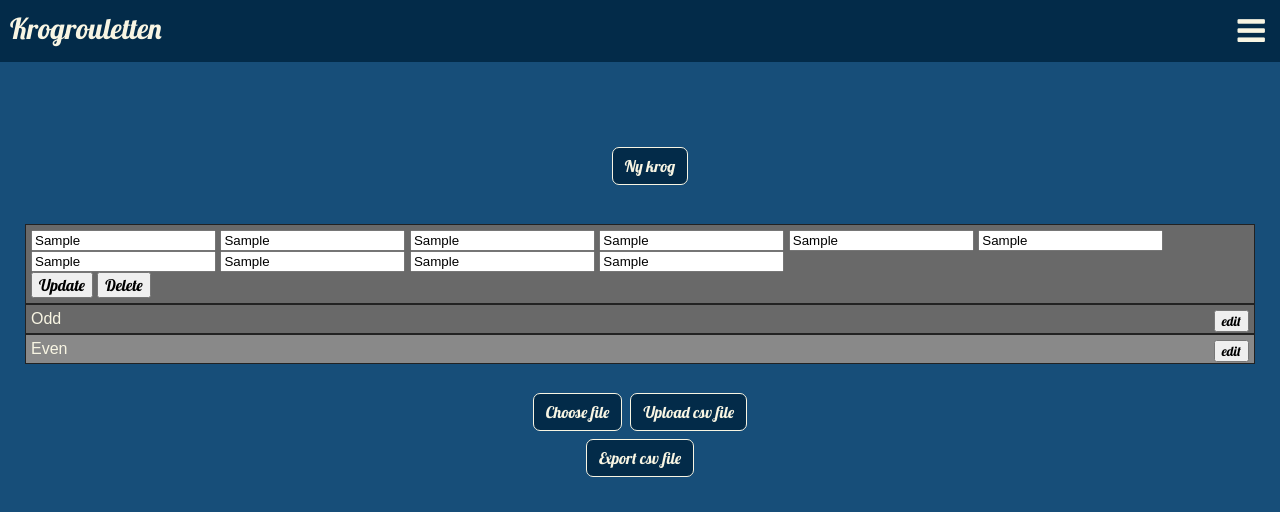
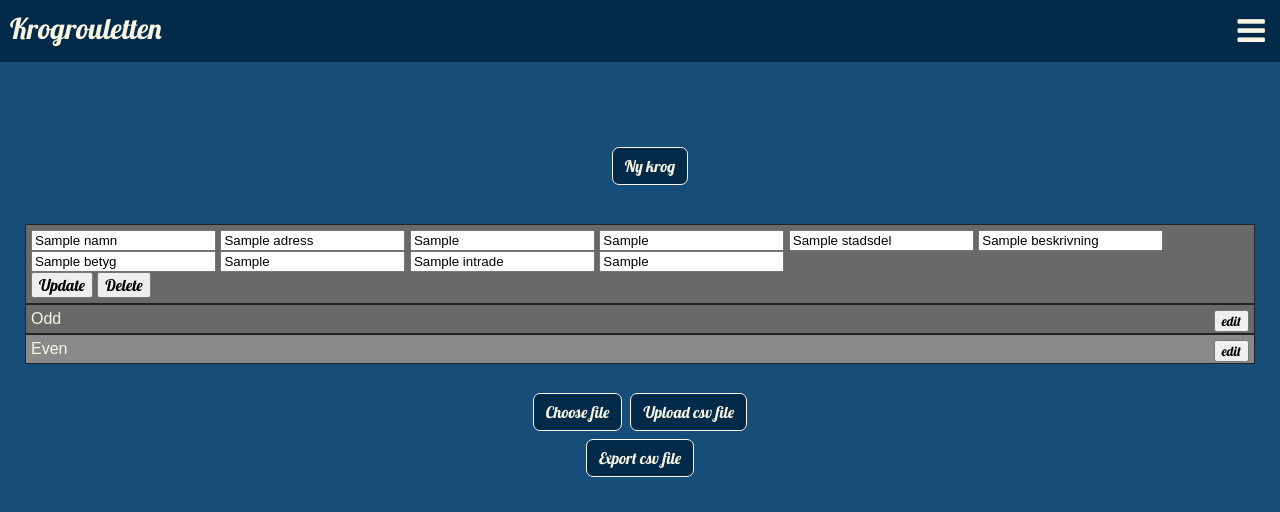
Before and after one commit to seppaleinen/krog-rouletten, a Flask app: page /admin in a window 1280 px wide. Shown: the top 512 px of the page. Run offline with Flask 2, Linux system fonts and the light colour scheme; a database or web service that is not in the repository returns one stand-in record (values such as "Sample title"); data that the repository does not hold is empty; some libraries are stand-ins or nearby versions.

Commit message:
typdfjpofjwe
ojdfewpojf

```diff
--- a/frontend/webapp/src/main/webapp/application/templates/admin.html
+++ b/frontend/webapp/src/main/webapp/application/templates/admin.html
@@ -24,10 +24,9 @@
         <a href="#dc"><i class="fa fa-bars fa-2x logobtn"></i></a>
         <div id="dc" class="dropdown-content">
             <a href="/">Slumpa</a>
-            <a href="fav.html">Favoriter</a>
             <a href="/">Inställningar</a>
             <a href="admin">Admin</a>
-			<a href="http://localhost:8000/static/img/bpm.png">BAJSA PÅ MÅNEN</a>
+			<a href="/static/img/bpm.png">BAJSA PÅ MÅNEN</a>
         </div>
     </div>
 
@@ -52,34 +51,34 @@
                         <input type="text" name="id" value={{ krog.id }}>&nbsp;
                     </div>
                     <div class="admin_form">
-                        <input type="text" name="namn" value={{ krog.namn }}>&nbsp;
+                        <input type="text" name="namn" value="{{ krog.namn }}">&nbsp;
                     </div>
                     <div class="admin_form">
-                        <input type="text" name="adress" value={{ krog.adress }}>&nbsp;
+                        <input type="text" name="adress" value="{{ krog.adress }}">&nbsp;
                     </div>
                     <div class="admin_form">
-                        <input type="text" name="oppet_tider" value={{ krog.oppet_tider }}>&nbsp;
+                        <input type="text" name="oppet_tider" value="{{ krog.oppet_tider }}">&nbsp;
                     </div>
                     <div class="admin_form">
-                        <input type="text" name="bar_typ" value={{ krog.bar_typ }}>&nbsp;
+                        <input type="text" name="bar_typ" value="{{ krog.bar_typ }}">&nbsp;
                     </div>
                     <div class="admin_form">
-                        <input type="text" name="stadsdel" value={{ krog.stadsdel }}>&nbsp;
+                        <input type="text" name="stadsdel" value="{{ krog.stadsdel }}">&nbsp;
                     </div>
                     <div class="admin_form">
-                        <input type="text" name="beskrivning" value={{ krog.beskrivning }}>&nbsp;
+                        <input type="text" name="beskrivning" value="{{ krog.beskrivning }}">&nbsp;
                     </div>
                     <div class="admin_form">
-                        <input type="text" name="betyg" value={{ krog.betyg }}>&nbsp;
+                        <input type="text" name="betyg" value="{{ krog.betyg }}">&nbsp;
                     </div>
                     <div class="admin_form">
-                        <input type="text" name="hemside_lank" value={{ krog.hemside_lank }}>&nbsp;
+                        <input type="text" name="hemside_lank" value="{{ krog.hemside_lank }}">&nbsp;
                     </div>
                     <div class="admin_form">
-                        <input type="text" name="intrade" value={{ krog.intrade }}>&nbsp;
+                        <input type="text" name="intrade" value="{{ krog.intrade }}">&nbsp;
                     </div>
                     <div class="admin_form">
-                        <input type="text" name="iframe_lank" value={{ krog.iframe_lank }}>&nbsp;
+                        <input type="text" name="iframe_lank" value="{{ krog.iframe_lank }}">&nbsp;
                     </div>
                 </div>
                 <input type="submit" class="admin_button lobster" name="update" value="Update"/>
```
